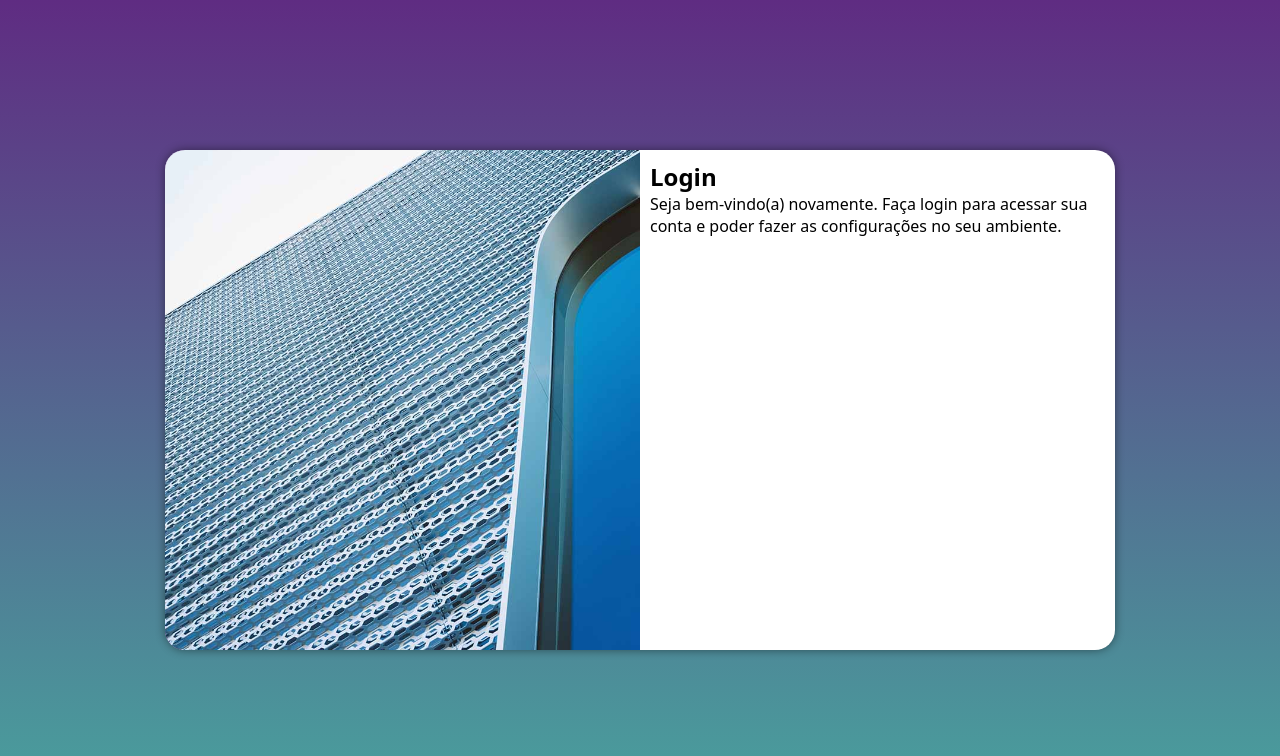
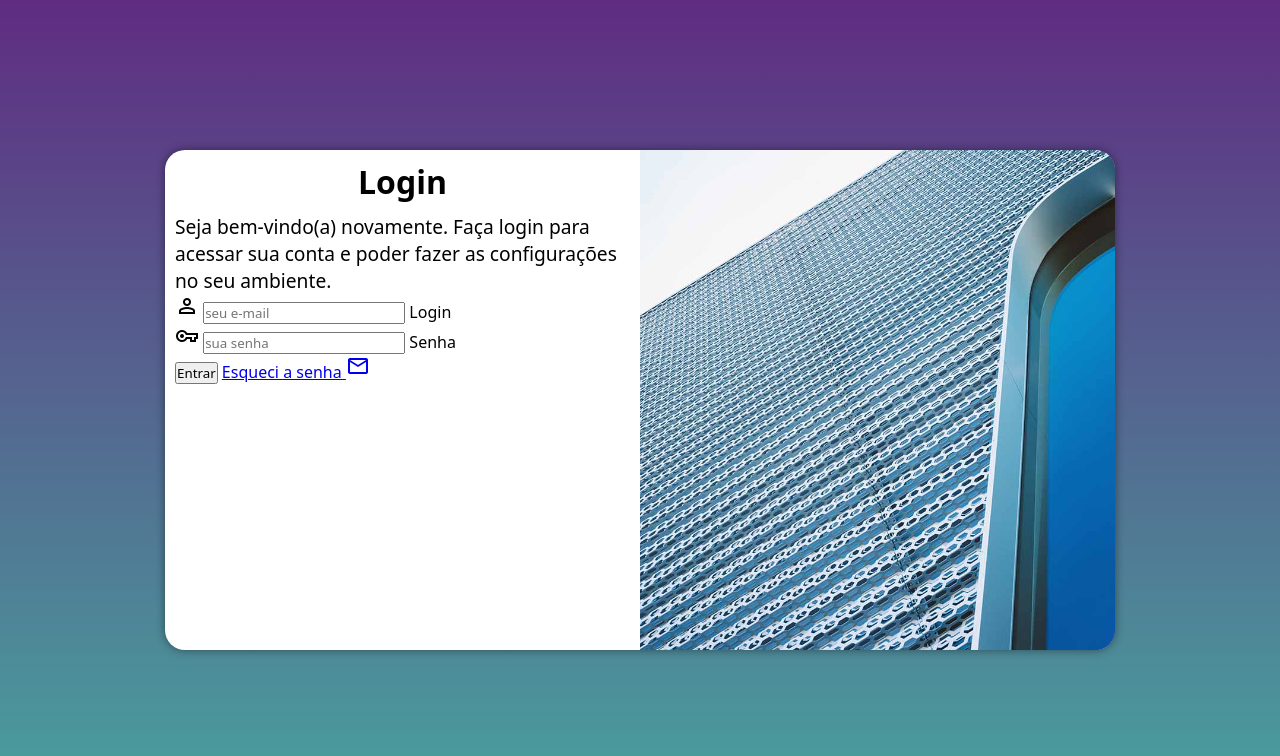
Before and after one commit to viniciusrvcruz/projeto-login, a plain HTML site: page index.html in a window 1280 px wide. Drawn offline with nearby package versions, Linux system fonts and the light colour scheme.

Commit message:
adicionei o formulario

```diff
--- a/estilos/media-query.css
+++ b/estilos/media-query.css
@@ -34,6 +34,10 @@ Grandes telas: acima de 1200px
         float: right;
         width: 70%;
     }
+
+    div#formulario > p {
+        font-size: 1em;
+    }
 }
 
 @media screen and (min-width: 992px) {
@@ -47,13 +51,21 @@ Grandes telas: acima de 1200px
     }
 
     section#login > div#imagem {
-        float: left;
+        float: right;
         width: 50%;
         height: 100%;
     }
 
     section#login > div#formulario {
-        float: right;
+        float: left;
         width: 50%;
     }
+
+    div#formulario > h1 {
+        font-size: 2em;
+    }
+
+    div#formulario > p {
+        font-size: 1.2em;
+    }
 }
--- a/estilos/style.css
+++ b/estilos/style.css
@@ -53,3 +53,12 @@ section#login > div#formulario {
     display: block;
     padding: 10px;
 }
+
+div#formulario > h1 {
+    text-align: center;
+    margin-bottom: 10px;
+}
+
+div#formulario > p {
+    font-size: .8em;
+}
--- a/index.html
+++ b/index.html
@@ -5,6 +5,7 @@
     <meta http-equiv="X-UA-Compatible" content="IE=edge">
     <meta name="viewport" content="width=device-width, initial-scale=1.0">
     <title>Login</title>
+    <link rel="stylesheet" href="https://fonts.googleapis.com/css2?family=Material+Symbols+Outlined:opsz,wght,FILL,GRAD@20..48,100..700,0..1,-50..200" />
     <link rel="stylesheet" href="estilos/style.css">
     <link rel="stylesheet" href="estilos/media-query.css">
 </head>
@@ -17,8 +18,25 @@
             <div id="formulario">
                 <h1>Login</h1>
                 <p>Seja bem-vindo(a) novamente. Faça login para acessar sua conta e poder fazer as configurações no seu ambiente.</p>
-                <form action="login.php" method="post">
-
+                <form action="login.php" method="post" autocomplete="on">
+                    <div class="campo">
+                        <span class="material-symbols-outlined">
+                            person
+                            </span>
+                        <input type="email" name="login" id="ilogin" placeholder="seu e-mail" autocomplete="email" required maxlength="30">
+                        <label for="ilogin">Login</label>
+                    </div>
+                    <div class="campo">
+                        <span class="material-symbols-outlined">
+                            vpn_key
+                            </span>
+                        <input type="password" name="senha" id="isenha" placeholder="sua senha" autocomplete="current-password" required minlength="8" maxlength="20">
+                        <label for="isenha">Senha</label>
+                    </div>
+                    <input type="submit" value="Entrar">
+                    <a href="esqueci.html">
+                        Esqueci a senha <span class="material-symbols-outlined">mail</span>
+                    </a>
                 </form>
             </div>
         </section>
```
